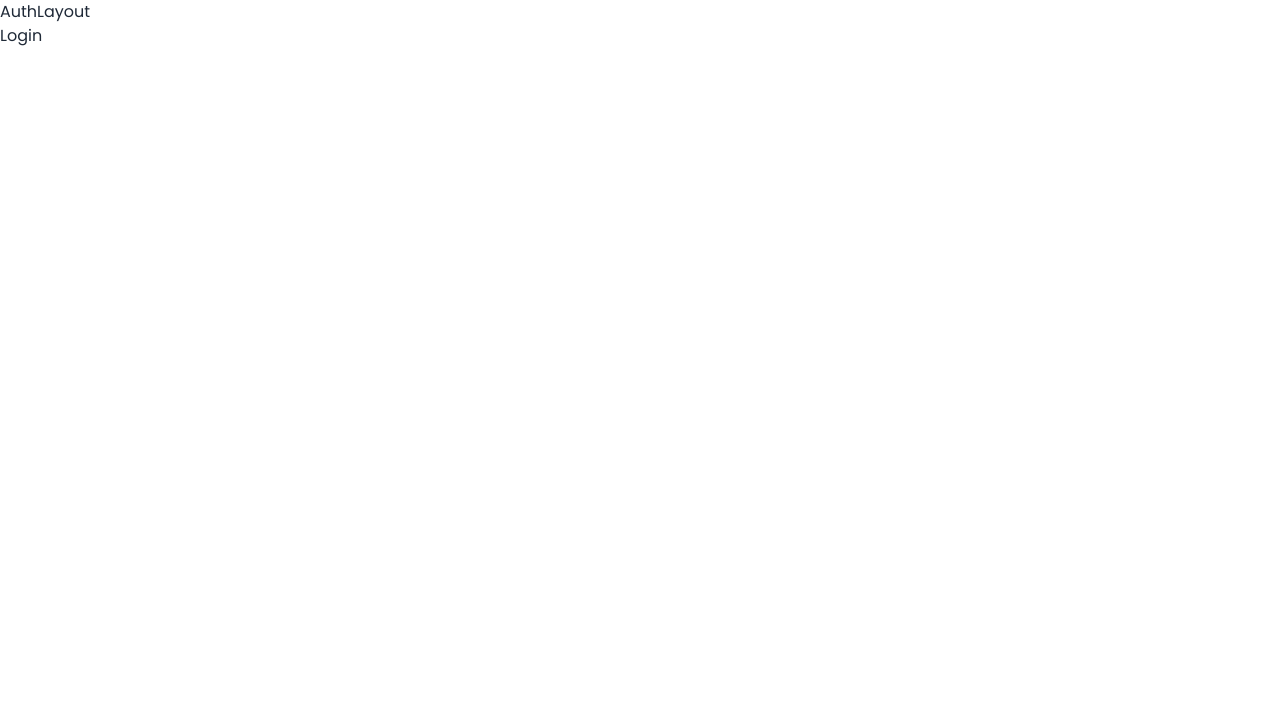
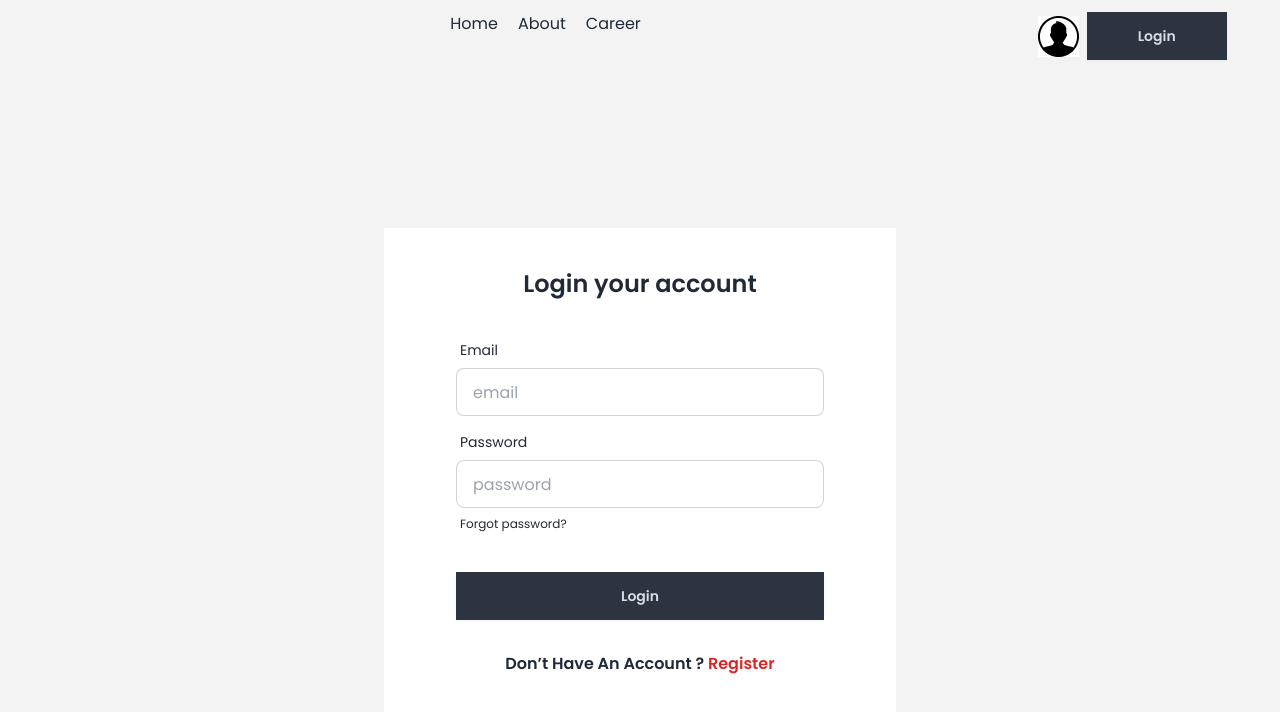
Before and after one commit to Abubokkor98/react-dragon-news-auth, a React (Vite) app: page /auth/login in a window 1280 px wide. Shown: the top 712 px of the page. Built offline with nearby package versions, Linux system fonts and the light colour scheme.

Commit message:
Design Registration and Login Page as Figma

```diff
--- a/src/Components/layout-component/AuthLayout.jsx
+++ /dev/null
@@ -1,11 +0,0 @@
-import React from "react";
-import { Outlet } from "react-router-dom";
-
-export default function AuthLayout() {
-  return (
-    <div>
-      <h2>AuthLayout</h2>
-      <Outlet></Outlet>
-    </div>
-  );
-}
--- /dev/null
+++ b/src/Layouts/AuthLayout.jsx
@@ -0,0 +1,14 @@
+import React from "react";
+import { Outlet } from "react-router-dom";
+import Navbar from "../Components/Navbar";
+
+export default function AuthLayout() {
+  return (
+    <div className="bg-[#F3F3F3]">
+      <header className="py-3 w-11/12 mx-auto">
+        <Navbar></Navbar>
+      </header>
+      <Outlet></Outlet>
+    </div>
+  );
+}
--- /dev/null
+++ b/src/pages/Login.jsx
@@ -0,0 +1,33 @@
+import React from 'react'
+import { Link } from 'react-router-dom'
+
+export default function Login() {
+  return (
+<div className='min-h-screen flex justify-center items-center'>
+<div className="card bg-base-100 w-full max-w-lg shrink-0 rounded-none p-10">
+    <h2 className='text-2xl font-semibold text-center'>Login your account</h2>
+      <form className="card-body">
+        <div className="form-control">
+          <label className="label">
+            <span className="label-text">Email</span>
+          </label>
+          <input type="email" placeholder="email" className="input input-bordered" required />
+        </div>
+        <div className="form-control">
+          <label className="label">
+            <span className="label-text">Password</span>
+          </label>
+          <input type="password" placeholder="password" className="input input-bordered" required />
+          <label className="label">
+            <a href="#" className="label-text-alt link link-hover">Forgot password?</a>
+          </label>
+        </div>
+        <div className="form-control mt-6">
+          <button className="btn btn-neutral rounded-none">Login</button>
+        </div>
+      </form>
+      <p className='text-center font-semibold'>Don’t Have An Account ? <Link to={'/auth/register'} className='text-red-600'>Register</Link> </p>
+    </div>
+</div>
+  )
+}
--- /dev/null
+++ b/src/pages/Register.jsx
@@ -0,0 +1,79 @@
+import React from "react";
+import { Link } from "react-router-dom";
+
+export default function Register() {
+  return (
+    <div className="min-h-screen flex justify-center items-center">
+      <div className="card bg-base-100 w-full max-w-lg shrink-0 rounded-none p-10">
+        <h2 className="text-2xl font-semibold text-center">
+          Register your account
+        </h2>
+        <form className="card-body">
+          {/* name input */}
+          <div className="form-control">
+            <label className="label">
+              <span className="label-text">Your Name</span>
+            </label>
+            <input
+              type="text"
+              placeholder="Enter your name"
+              className="input input-bordered"
+              required
+            />
+          </div>
+          {/* photo input */}
+          <div className="form-control">
+            <label className="label">
+              <span className="label-text">Photo URL</span>
+            </label>
+            <input
+              type="text"
+              placeholder="Enter your photo url"
+              className="input input-bordered"
+              required
+            />
+          </div>
+          {/* email input */}
+          <div className="form-control">
+            <label className="label">
+              <span className="label-text">Email</span>
+            </label>
+            <input
+              type="email"
+              placeholder="email"
+              className="input input-bordered"
+              required
+            />
+          </div>
+          {/* password input */}
+          <div className="form-control">
+            <label className="label">
+              <span className="label-text">Password</span>
+            </label>
+            <input
+              type="password"
+              placeholder="password"
+              className="input input-bordered"
+              required
+            />
+            <div className="form-control">
+              <label className="label cursor-pointer justify-start gap-2">
+                <input type="checkbox" defaultChecked className="checkbox" />
+                <span className="label-text">Accept <span className="font-semibold">Term & Conditions</span></span>
+              </label>
+            </div>
+          </div>
+          <div className="form-control mt-6">
+            <button className="btn btn-neutral rounded-none">Register</button>
+          </div>
+        </form>
+        <p className="text-center font-semibold">
+          Already Have An Account ?{" "}
+          <Link to={"/auth/login"} className="text-red-600">
+            Login
+          </Link>{" "}
+        </p>
+      </div>
+    </div>
+  );
+}
```
Also changed, not shown: src/routes/router.jsx (+7 -4 lines).
